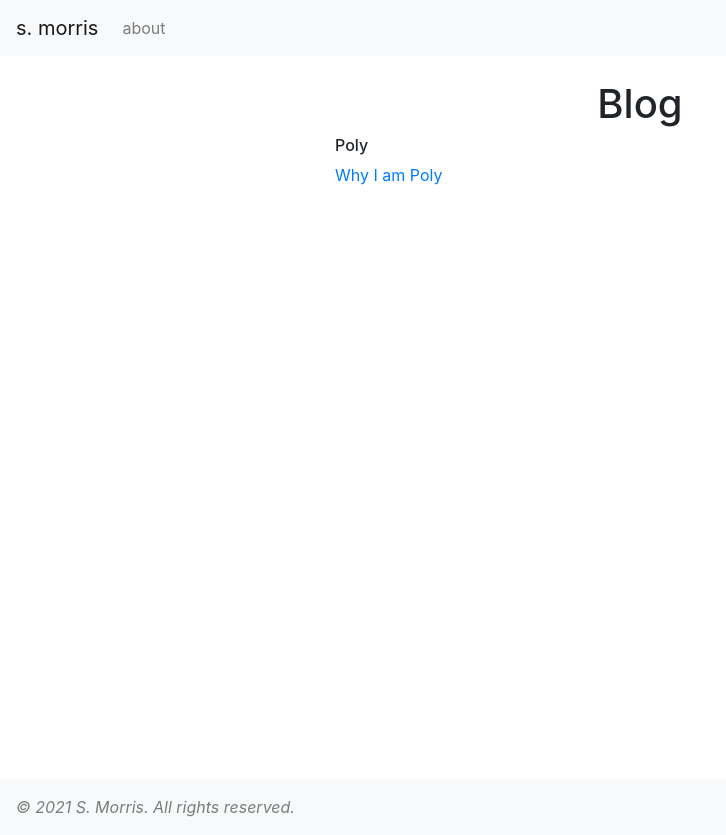
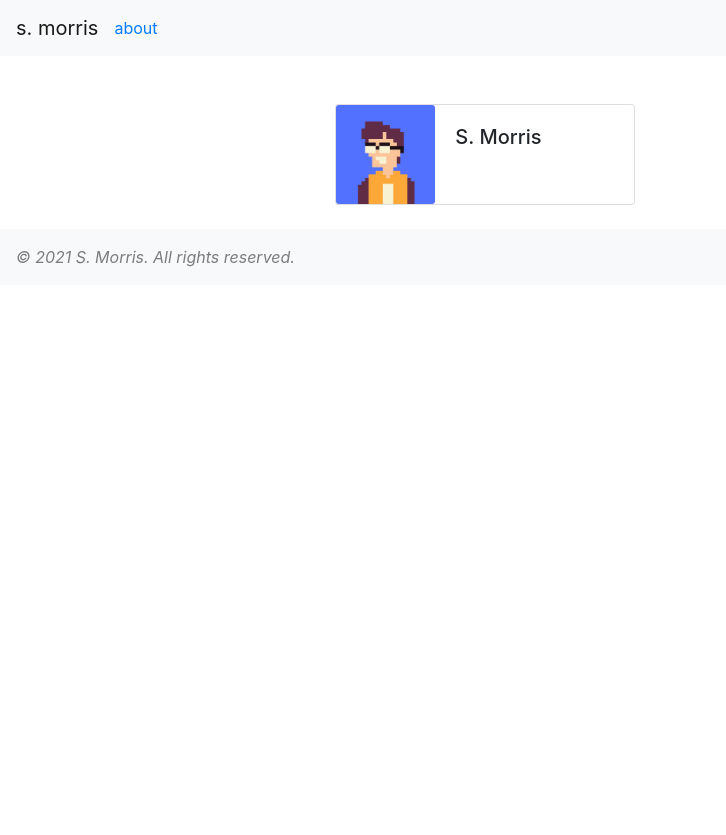
Before and after one commit to morris-s/blog, a React (Create React App) app: page /#/blog in a window 1280 px wide. Shown: the whole page, without its empty margins (0-726 px from the left). After the commit the page ends 800 px from the top, so only its background shows below. Built offline with nearby package versions, Linux system fonts and the light colour scheme.

Commit message:
Fixed blog routing issue and addressed browser warnings

```diff
--- a/src/App.js
+++ b/src/App.js
@@ -4,7 +4,8 @@ import Homepage from "./Homepage";
 import BlogPost from "./BlogPost";
 import About from "./About";
 
-import { BrowserRouter as Router, Switch, Route } from "react-router-dom";
+
+import { HashRouter as Router, Switch, Route } from "react-router-dom";
 
 function App() {
   return (
@@ -16,7 +17,7 @@ function App() {
               <Homepage />
             </Route>
             <Route path="/blog">
-              <BlogPost />
+              <BlogPost url={window.location.hash} />
             </Route>
             <Route exact path="/about">
               <About />
--- a/src/AuthorCard.js
+++ b/src/AuthorCard.js
@@ -4,7 +4,6 @@ import { Card, Row, Col } from "react-bootstrap";
 function AuthorCard(props) {
     return (
         <>
-            <heading>
             <h1 className="pt-4 pb-3 text-center">{props.title}</h1>
 
             <Card style={{maxWidth: "300px"}}>
@@ -21,8 +20,6 @@ function AuthorCard(props) {
                 </Row>
             </Card>
             <br />
-
-            </heading>
         </>
     );
 }
--- a/src/BlogPost.js
+++ b/src/BlogPost.js
@@ -3,7 +3,7 @@ import NavBar from "./NavBar";
 import Footer from "./Footer";
 import PageFormat from "./PageFormat";
 import AuthorCard from "./AuthorCard";
-import July_11_2021 from "./blogPosts/July_11_2021";
+import July11th2021 from "./blogPosts/July11th2021";
 
 
 class BlogPost extends React.Component {
@@ -17,19 +17,21 @@ class BlogPost extends React.Component {
     }
 
     getPost() {
-        let idx = window.location.pathname.lastIndexOf("/")
-        let postName = window.location.pathname.slice(idx + 1);
+        let idx = this.props.url.lastIndexOf("/")
+        let postName = this.props.url.slice(idx + 1);
         switch (postName) {
             case "july-11-2021":
                 this.setState({
-                    blogPost: <July_11_2021 />,
+                    blogPost: <July11th2021 />,
                     title: "Why I am Poly",
-                    date: <time datetime="2021-07-11">July 11<sup>th</sup>,
+                    date: <time dateTime="2021-07-11">July 11<sup>th</sup>,
                     2021</time>
                 });
                 break;
             default:
-                console.log("Error: default case triggered.");
+                // Hash router has trouble getting the url if clicked from homepage. Reloading once fixes this.
+                window.location.reload();
+                console.log(`Error: default case triggered. Post name: ${postName}`);
         }
     }
     componentDidMount() {
@@ -43,6 +45,7 @@ class BlogPost extends React.Component {
                 <PageFormat>
                     <AuthorCard title={this.state.title} date={this.state.date} />
                     {this.state.blogPost}
+                    {this.props.children}
                 </PageFormat>
                 <Footer />
             </>
--- a/src/Homepage.js
+++ b/src/Homepage.js
@@ -1,7 +1,8 @@
 import React from "react";
 import NavBar from "./NavBar";
-import Footer from "./Footer"
-import PageFormat from "./PageFormat"
+import Footer from "./Footer";
+import PageFormat from "./PageFormat";
+import { Link } from "react-router-dom";
 
 function Homepage() {
     return (
@@ -12,7 +13,7 @@ function Homepage() {
             <PageFormat>
                 <h6>Poly</h6>
 
-                <p><a href="/blog/july-11-2021">Why I am Poly</a></p>
+                <p><Link to="/blog/july-11-2021">Why I am Poly</Link></p>
 
                 {/* <h6>Healthy Relationships</h6>
 
--- a/src/NavBar.js
+++ b/src/NavBar.js
@@ -1,22 +1,20 @@
 import React from "react";
 import Navbar from "react-bootstrap/Navbar";
 import Nav from "react-bootstrap/Nav";
-import { BrowserRouter as Router } from "react-router-dom";
+import { Link } from "react-router-dom";
 
 function NavBar() {
     return (
         <>
-        <Router>
             <Navbar expand="md" sticky="top" bg="light">
-                <Navbar.Brand href="/">s. morris</Navbar.Brand>
+                <Navbar.Brand href={process.env.PUBLIC_URL + "/"}>s. morris</Navbar.Brand>
                 <Navbar.Toggle aria-controls="basic-navbar-nav" />
                 <Navbar.Collapse id="basic-navbar-nav">
                     <Nav className="mr-auto">
-                        <Nav.Link href="/about">about</Nav.Link>
+                        <Link to="/about">about</Link>
                     </Nav>
                 </Navbar.Collapse>
             </Navbar>
-            </Router>
         </>
     );
 }
--- a/src/blogPosts/July_11_2021.js
+++ b/src/blogPosts/July11th2021.js
@@ -1,6 +1,6 @@
 import React from "react";
 
-function July_11_2021() {
+function July11th2021() {
     return (
         <>
             <article className="text-justify">
@@ -147,7 +147,7 @@ function July_11_2021() {
                     I probably did a pretty poor job explaining poly. Luckily there are a lot more knowledgeable sources of poly information. Here are a few of my favorites:
                 </p>
 
-                <p>
+
                 <ul>
                     <li>
                         For a deep dive: “<a href="https://en.wikipedia.org/wiki/The_Ethical_Slut" title="Wikipedia Page">The Ethical Slut</a>” -- Janet W. Hardy and Dossie Easton (1997)
@@ -159,7 +159,7 @@ function July_11_2021() {
                         For a short primer on everything poly: <a href="https://adapowers.medium.com/the-coffee-break-polyamory-primer-6c64b4dc53de" title="Article Link">The Coffee Break Primer on Polyamory</a>
                     </li>
                 </ul>
-                </p>
+
 
                 <br /><br /><br /><br /><br /><br /><br /><br />
 
@@ -168,4 +168,4 @@ function July_11_2021() {
     );
 }
 
-export default July_11_2021;
+export default July11th2021;
```
Lines whose indentation alone changed are shown as unchanged.
